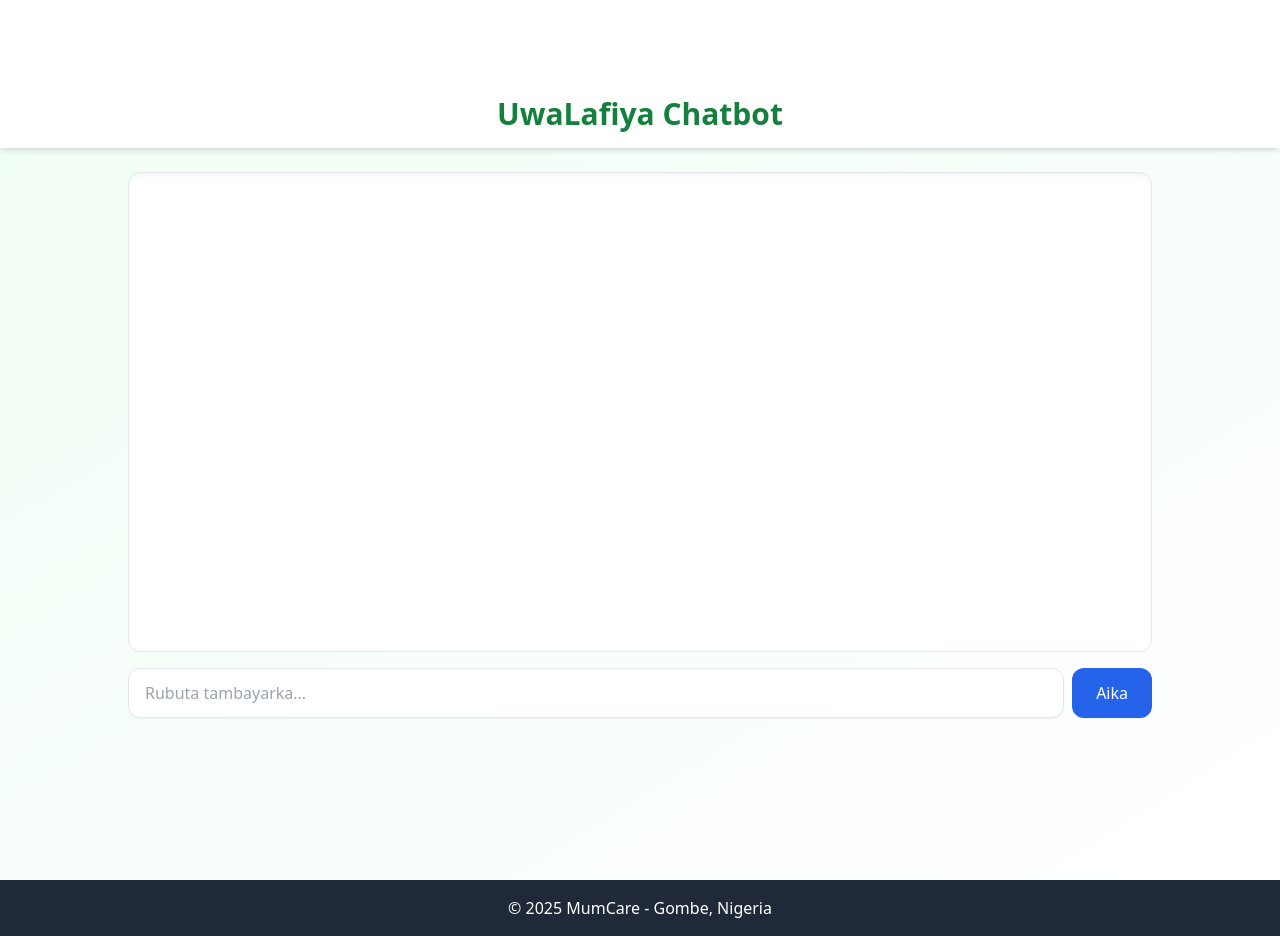
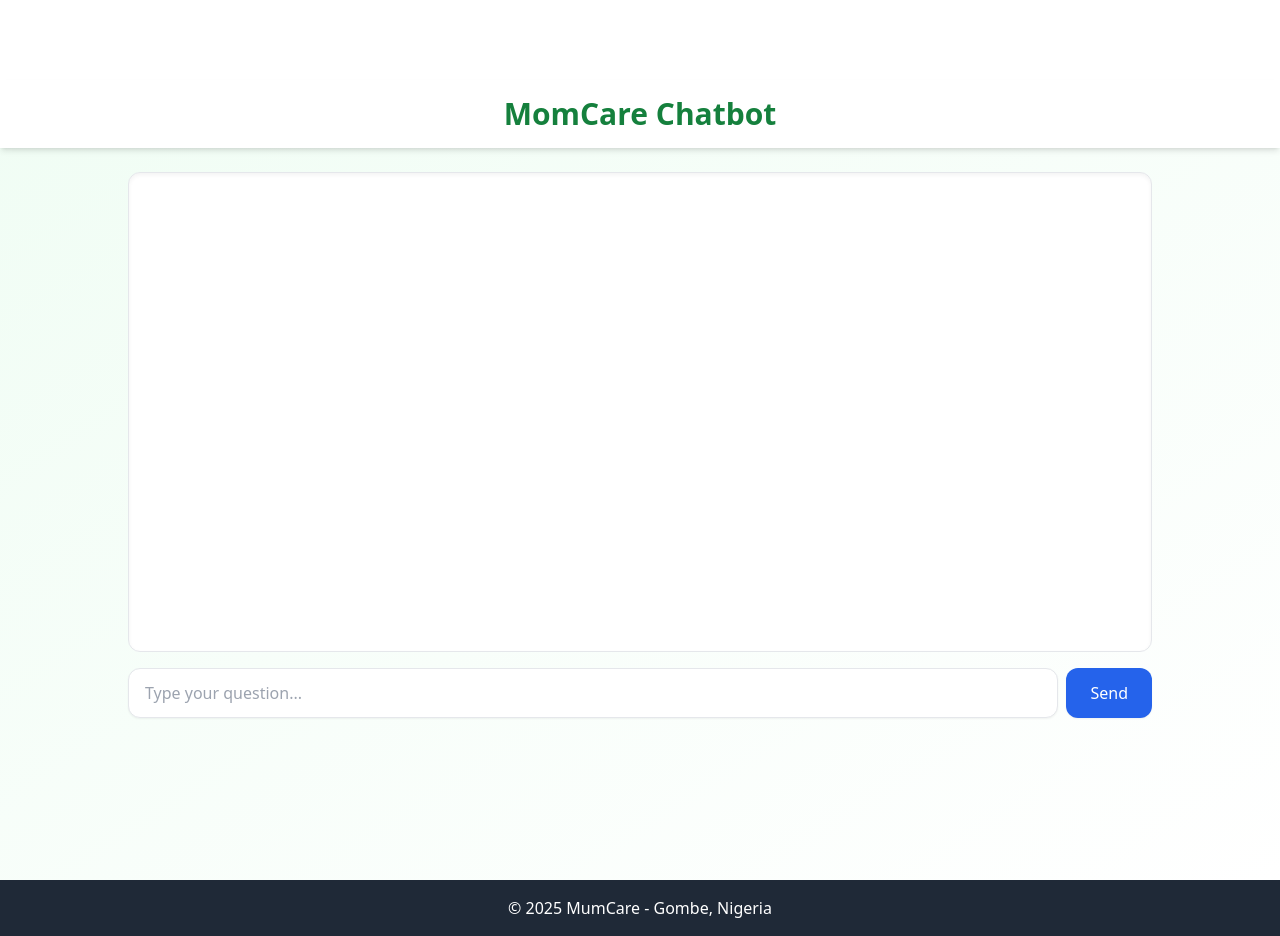
Before and after one commit to NafiuSaraki/MomCare, a React (Create React App) app: page /chatbot in a window 1280 px wide. Built offline with nearby package versions, Linux system fonts and the light colour scheme.

Commit message:
Update Chatbot.js

```diff
--- a/src/pages/Chatbot.js
+++ b/src/pages/Chatbot.js
@@ -43,7 +43,7 @@
       setForm({ input: "" });
       setIsSuccess(true);
     } catch (err) {
-      setMessage(err.response?.data?.message || "An samu kuskure");
+      setMessage(err.response?.data?.message || "An error occurred");
       setIsSuccess(false);
     } finally {
       setIsLoading(false); // Stop loading
@@ -61,7 +61,7 @@
       {/* Header */}
       <header className="sticky top-0 z-50 w-full bg-white shadow-md py-4 px-6 flex justify-center items-center">
         <h1 className="text-2xl md:text-3xl font-semibold text-green-700">
-          UwaLafiya Chatbot
+          MomCare Chatbot
         </h1>
       </header>
 
@@ -101,7 +101,7 @@
             type="text"
             value={form.input}
             onChange={handleChange}
-            placeholder="Rubuta tambayarka..."
+            placeholder="Type your question..."
             disabled={isLoading}
             className="flex-1 px-4 py-3 border rounded-xl outline-none shadow-sm focus:ring-2 focus:ring-green-400 transition disabled:opacity-50"
           />
@@ -112,7 +112,7 @@
               isLoading ? "opacity-50 cursor-not-allowed" : "hover:bg-blue-700"
             }`}
           >
-            {isLoading ? "Ana Aiki..." : "Aika"}
+            {isLoading ? "Working..." : "Send"}
           </button>
         </form>
 
@@ -124,9 +124,9 @@
       {/* Bottom Navigation - Hidden on md and above */}
       <nav className="fixed bottom-0 w-full bg-white shadow-md border-t py-2 flex justify-around z-50 md:hidden">
         <NavButton icon={<FaHome size={20} />} label="Dashboard" onClick={() => navigate("/dashboard")} />
-        <NavButton icon={<FaLightbulb size={20} />} label="Shawara" onClick={() => navigate("/tips")} />
+        <NavButton icon={<FaLightbulb size={20} />} label="Advice" onClick={() => navigate("/tips")} />
         <NavButton icon={<FaRobot size={20} />} label="Chatbot" onClick={() => navigate("/chatbot")} />
-        <NavButton icon={<FaUser size={20} />} label="Bayanan Ki" onClick={() => navigate("/profile")} />
+        <NavButton icon={<FaUser size={20} />} label="Your Info" onClick={() => navigate("/profile")} />
       </nav>
     </div>
   );
```
